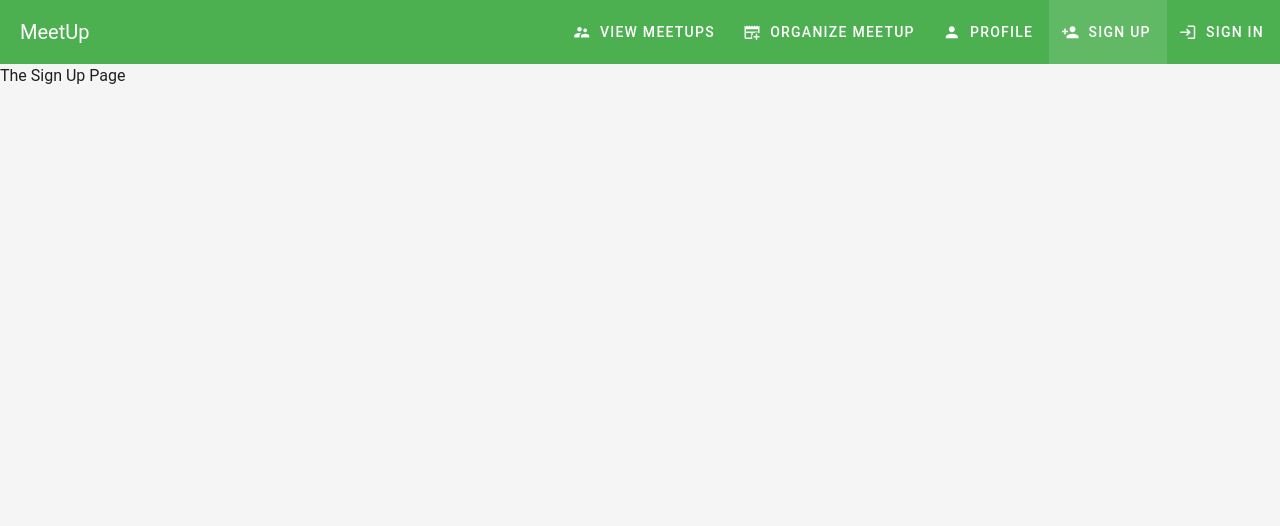
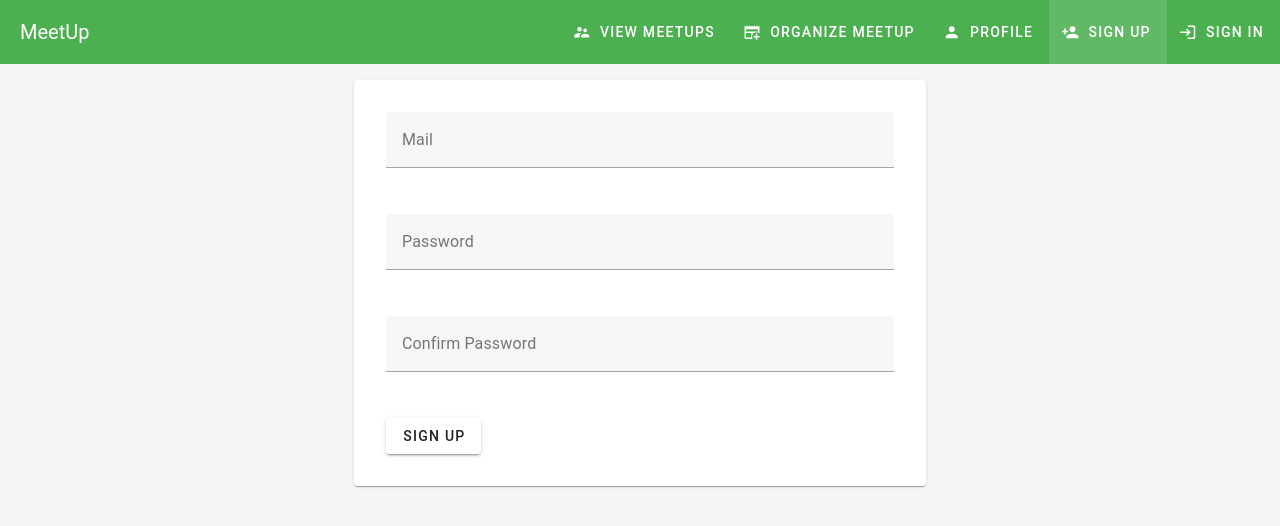
Before and after one commit to CriBeriso/MeetUp-project, a Vue app: page /signup in a window 1280 px wide. Shown: the top 526 px of the page. Built offline with nearby package versions, Linux system fonts and the light colour scheme.

Commit message:
add firebase and sign up form #4

```diff
--- a/src/components/User/SignUp.vue
+++ b/src/components/User/SignUp.vue
@@ -1,5 +1,80 @@
 <template>
-  <div>
-    <p>The Sign Up Page</p>
-  </div>
+  <v-container>
+    <v-row>
+      <v-col cols="12" sm="6" offset-sm="3">
+        <v-card>
+          <v-card-text>
+            <v-container>
+              <form>
+                <v-row>
+                  <v-col cols="12">
+                    <v-text-field
+                      name="email"
+                      label="Mail"
+                      id="email"
+                      v-model="email"
+                      type="email"
+                      required
+                    ></v-text-field>
+                  </v-col>
+                </v-row>
+                <v-row>
+                  <v-col cols="12">
+                    <v-text-field
+                      name="password"
+                      label="Password"
+                      id="password"
+                      v-model="password"
+                      type="password"
+                      required
+                    ></v-text-field>
+                  </v-col>
+                </v-row>
+                <v-row>
+                  <v-col cols="12">
+                    <v-text-field
+                      name="confirmPassword"
+                      label="Confirm Password"
+                      id="confirmPassword"
+                      v-model="confirmPassword"
+                      type="password"
+                      :rules="[comparePasswords]"
+                    ></v-text-field>
+                  </v-col>
+                </v-row>
+                <v-row>
+                  <v-col cols="12">
+                    <v-btn type="submit">Sign up</v-btn>
+                  </v-col>
+                </v-row>
+              </form>
+            </v-container>
+          </v-card-text>
+        </v-card>
+      </v-col>
+    </v-row>
+  </v-container>
 </template>
+
+<script>
+export default {
+  data() {
+    return {
+      email: '',
+      password: '',
+      confirmPassword: ''
+    }
+  },
+  computed: {
+    comparePasswords () {
+      return this.password !== this.confirmPassword ? 'Password do not match' : ''
+    }
+  },
+  methods: {
+    onSignUp () {
+      // vuex
+      console.log({email: this.email, password: this.password, confirmPassword: this.confirmPassword})
+    }
+  }
+}
+</script>
--- a/src/main.js
+++ b/src/main.js
@@ -1,17 +1,24 @@
 /**
  * main.js
- *
  * Bootstraps Vuetify and other plugins then mounts the App`
  */
-
-
 // Plugins
 import { registerPlugins } from '@/plugins'
 import store from './store'
 import router from './router'
 import App from './App.vue'
 import { createApp } from 'vue'
+import { initializeApp } from "firebase/app";
 
+const firebaseConfig = {
+  apiKey: 'AIzaSyBgC8C2GhirAGpjrP4nqssyXqlpwlD9Hw8',
+  authDomain: 'meetupproject-5e537.firebaseapp.com',
+  projectId: 'meetupproject-5e537',
+  storageBucket: 'meetupproject-5e537.firebasestorage.app',
+  messagingSenderId: '823958977209',
+  appId: '1:823958977209:web:8f0b08ca587d4d5e0c3968'
+};
+const firebase = initializeApp(firebaseConfig);
 const app = createApp(App)
 app.config.globalProperties.$filters = {
   dateFormat (value) {
```
